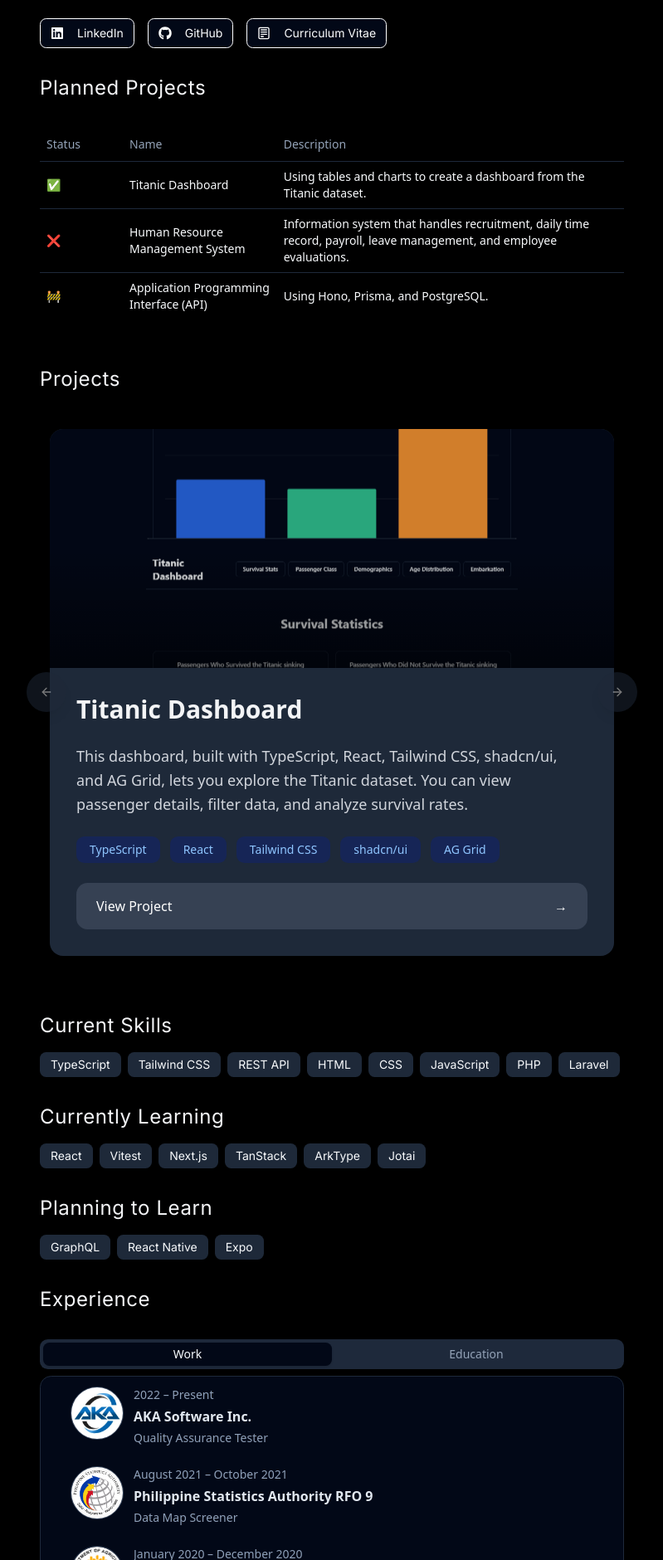
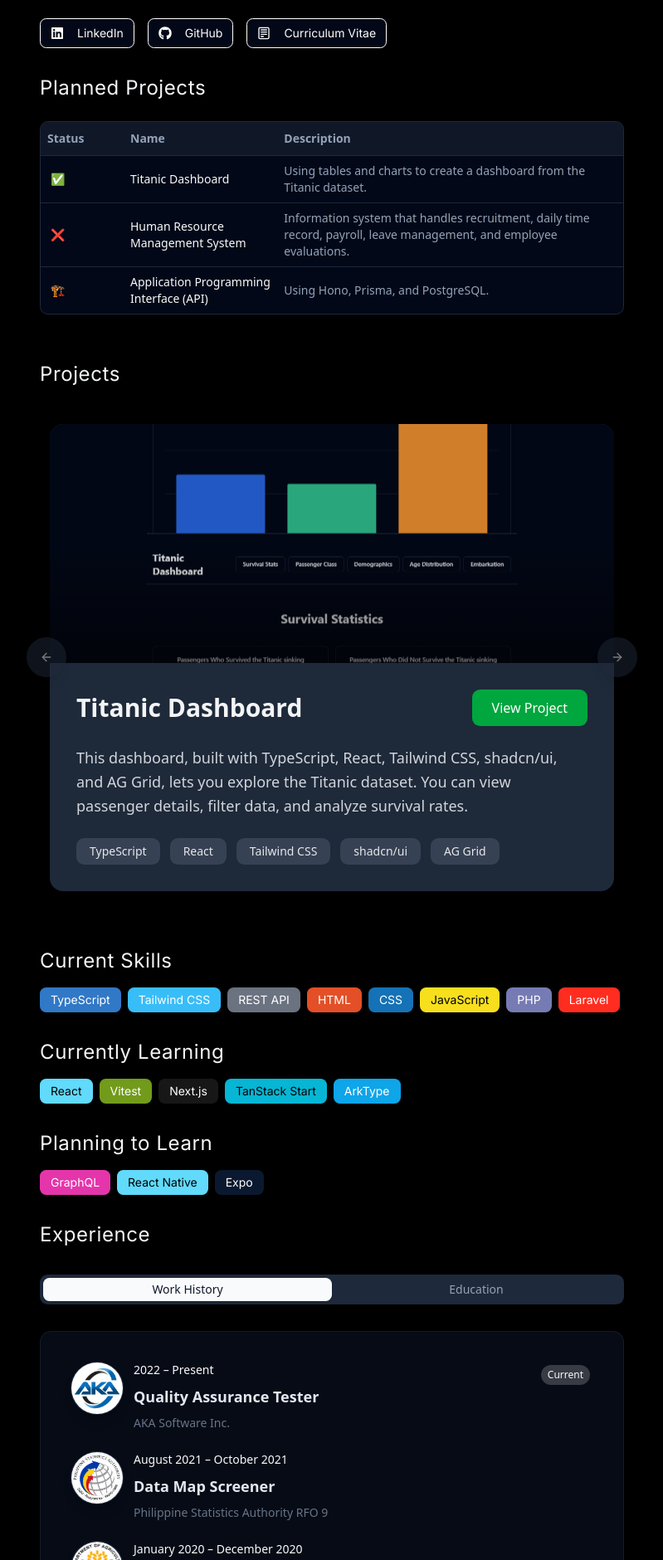
Before and after one commit to andreirabon/portfolio, a React (Vite) app: page / in a window 1280 px wide. Shown: the part 300-2180 px from the top of the page at 83% size, without its empty margins (240-1039 px from the left). Built offline with nearby package versions, Linux system fonts and the light colour scheme; a web font is replaced by a local one.

Commit message:
UI Design updates.

```diff
--- a/src/components/Experience.tsx
+++ b/src/components/Experience.tsx
@@ -80,14 +80,22 @@
       <Tabs
         defaultValue="work"
         className="h-full w-full">
-        <TabsList className="grid w-full grid-cols-2">
-          <TabsTrigger value="work">Work</TabsTrigger>
-          <TabsTrigger value="education">Education</TabsTrigger>
+        <TabsList className="grid w-full grid-cols-2 mb-6">
+          <TabsTrigger
+            value="work"
+            className="data-[state=active]:bg-primary data-[state=active]:text-primary-foreground">
+            Work History
+          </TabsTrigger>
+          <TabsTrigger
+            value="education"
+            className="data-[state=active]:bg-primary data-[state=active]:text-primary-foreground">
+            Education
+          </TabsTrigger>
         </TabsList>
 
         <TabsContent value="work">
-          <Card>
-            <CardContent>
+          <Card className="border-slate-700/30 bg-slate-900/50 backdrop-blur-sm">
+            <CardContent className="p-6">
               <div>
                 {work.map((entry) => (
                   <WorkTimelineItem
@@ -100,8 +108,8 @@
           </Card>
         </TabsContent>
         <TabsContent value="education">
-          <Card>
-            <CardContent>
+          <Card className="border-slate-700/30 bg-slate-900/50 backdrop-blur-sm">
+            <CardContent className="p-6">
               <div>
                 {education.map((entry) => (
                   <EduTimelineItem
@@ -120,9 +128,9 @@
 
 function EduTimelineItem({ logo, startDate, endDate, level, institution, qualification }: EduTimelineEntry) {
   return (
-    <div className="flex gap-3 p-3 relative">
-      <div className="shrink-0">
-        <div className="border border-slate-700 rounded-full bg-slate-900 size-16 overflow-hidden">
+    <div className="flex gap-3 p-3 relative transition-all duration-300 hover:bg-slate-800/50 rounded-lg cursor-pointer group">
+      <div className="shrink-0 transition-transform group-hover:scale-105">
+        <div className="border border-slate-700/50 rounded-full bg-slate-900/90 size-16 overflow-hidden shadow-lg">
           <img
             src={logo || "/placeholder.svg"}
             alt={`${institution} logo`}
@@ -134,13 +142,13 @@
         </div>
       </div>
 
-      <div className="space-y-1">
-        <div className="text-sm text-slate-400">
+      <div className="space-y-2">
+        <div className="text-sm font-medium text-primary">
           {startDate} – {endDate}
         </div>
-        <p className="text-slate-400 text-sm">{level}</p>
-        <h2 className="text-slate-200 font-semibold">{institution}</h2>
-        <p className="text-slate-400 text-sm">{qualification}</p>
+        <h2 className="text-slate-200 font-semibold text-lg">{qualification}</h2>
+        <p className="text-sm text-slate-400/70">{level}</p>
+        <p className="text-sm text-slate-400/70">{institution}</p>
       </div>
     </div>
   );
@@ -148,9 +156,9 @@
 
 function WorkTimelineItem({ logo, startDate, endDate, employer, role }: WorkTimelineEntry) {
   return (
-    <div className="flex gap-3 p-3 relative">
-      <div className="shrink-0">
-        <div className="border border-slate-700 rounded-full bg-slate-900 size-16 overflow-hidden">
+    <div className="flex gap-3 p-3 relative transition-all duration-300 hover:bg-slate-800/50 rounded-lg cursor-pointer group">
+      <div className="shrink-0 transition-transform group-hover:scale-105">
+        <div className="border border-slate-700/50 rounded-full bg-slate-900/90 size-16 overflow-hidden shadow-lg">
           <img
             src={logo || "/placeholder.svg"}
             alt={`${employer} logo`}
@@ -162,13 +170,18 @@
         </div>
       </div>
 
-      <div className="space-y-1">
-        <div className="text-sm text-slate-400">
+      <div className="space-y-2">
+        <div className="text-sm font-medium text-primary">
           {startDate} – {endDate}
         </div>
-        <h2 className="text-slate-200 font-semibold">{employer}</h2>
-        <p className="text-sm text-slate-400">{role}</p>
+        <h2 className="text-slate-200 font-semibold text-lg">{role}</h2>
+        <p className="text-sm text-slate-400/70">{employer}</p>
       </div>
+      {endDate === "Present" && (
+        <span className="absolute right-4 top-4 px-2 py-1 text-xs font-medium bg-primary/20 text-primary rounded-full">
+          Current
+        </span>
+      )}
     </div>
   );
 }
--- a/src/components/Navbar.tsx
+++ b/src/components/Navbar.tsx
@@ -29,7 +29,9 @@
     };
 
     window.addEventListener("scroll", throttledScroll, { passive: true });
-    return () => { window.removeEventListener("scroll", throttledScroll); };
+    return () => {
+      window.removeEventListener("scroll", throttledScroll);
+    };
   }, [handleScroll]);
 
   return (
--- a/src/components/Projects.tsx
+++ b/src/components/Projects.tsx
@@ -1,7 +1,8 @@
 // import { Card, CardContent } from "@/components/ui/card";
 import { Carousel, CarouselContent, CarouselItem, CarouselNext, CarouselPrevious } from "@/components/ui/carousel";
 import { Table, TableBody, TableCell, TableHead, TableHeader, TableRow } from "@/components/ui/table";
-import { Card, CardContent } from "./ui/card";
+import { useState } from "react";
+import { CardContent } from "./ui/card";
 
 const projects = [
   {
@@ -48,7 +49,7 @@
 
   {
     id: 3,
-    status: "🚧",
+    status: "🏗️",
     name: (
       <a
         href="https://github.com/andreirabon/api-hono"
@@ -69,74 +70,98 @@
 ];
 
 function Projects() {
+  const [isLoading, setIsLoading] = useState(true);
+
   return (
     <>
-      <h1
-        id="projects"
-        className="inter text-2xl font-bold tracking-wide dark:text-gray-100">
-        Planned Projects
-      </h1>
+      <div className="space-y-2 mb-6">
+        <h1 className="inter text-2xl font-bold tracking-wide dark:text-gray-100"> Planned Projects</h1>
+      </div>
+      <div className="rounded-lg border bg-card text-card-foreground shadow-sm overflow-hidden">
         <Table>
           <TableHeader>
-          <TableRow>
-            <TableHead className="w-[100px]">Status</TableHead>
-            <TableHead>Name</TableHead>
-            <TableHead>Description</TableHead>
+            <TableRow className="bg-muted/50">
+              <TableHead className="w-[100px] font-semibold">Status</TableHead>
+              <TableHead className="font-semibold">Name</TableHead>
+              <TableHead className="font-semibold">Description</TableHead>
             </TableRow>
           </TableHeader>
           <TableBody>
             {plannedProjects.map((project) => (
-            <TableRow key={project.id}>
-              <TableCell className="font-medium">{project.status}</TableCell>
+              <TableRow
+                key={project.id}
+                className="hover:bg-muted/50 transition-colors">
+                <TableCell className="font-medium">
+                  <span className="inline-flex items-center justify-center w-6 h-6">{project.status}</span>
+                </TableCell>
                 <TableCell>{project.name}</TableCell>
-              <TableCell>{project.description}</TableCell>
+                <TableCell className="text-muted-foreground">{project.description}</TableCell>
               </TableRow>
             ))}
           </TableBody>
         </Table>
+      </div>
       <br />
       <h1
         id="projects"
         className="inter text-2xl font-bold tracking-wide dark:text-gray-100">
         Projects
       </h1>
-      <Carousel className="w-full max-w-5xl mx-auto">
+      <Carousel
+        className="w-full max-w-5xl mx-auto"
+        opts={{
+          align: "start",
+          loop: true,
+          autoplay: true,
+          interval: 5000,
+        }}>
         <CarouselContent>
           {projects.map((project) => (
             <CarouselItem key={project.id}>
               <div className="p-3">
-                <div className="bg-white dark:bg-gray-800 rounded-2xl overflow-hidden border-0 shadow-lg hover:shadow-2xl transition-all duration-500"></div>
-                <Card className="bg-white dark:bg-gray-800 rounded-2xl overflow-hidden border-0 shadow-lg hover:shadow-2xl transition-all duration-500">
+                <div className="bg-white dark:bg-gray-800 rounded-2xl overflow-hidden border-0 shadow-lg hover:shadow-2xl transition-all duration-500 group">
                   <CardContent className="p-0">
                     <div className="relative group">
                       <img
                         src={project.picture}
                         alt={project.pictureAlt}
                         className="w-full h-72 object-cover brightness-90 group-hover:brightness-100 transition-all duration-500"
+                        loading="lazy"
+                        onLoad={() => {
+                          setIsLoading(false);
+                        }}
                       />
+                      {isLoading && (
+                        <div className="absolute inset-0 flex items-center justify-center bg-gray-100 dark:bg-gray-800">
+                          <div className="animate-spin rounded-full h-8 w-8 border-b-2 border-gray-900 dark:border-white" />
+                        </div>
+                      )}
                       <div className="absolute inset-0 bg-gradient-to-b from-transparent via-transparent to-black/50" />
                     </div>
                     <div className="p-8 space-y-6">
+                      <div className="flex items-center justify-between">
                         <h3 className="text-3xl font-bold text-gray-900 dark:text-gray-100">{project.title}</h3>
+                        <a
+                          href={project.link}
+                          target="_blank"
+                          rel="noopener noreferrer"
+                          className="inline-flex items-center justify-center px-6 py-2.5 bg-green-600 text-white font-medium rounded-lg hover:bg-green-700 transition-colors">
+                          View Project
+                        </a>
+                      </div>
                       <p className="text-gray-600 dark:text-gray-300 text-lg leading-relaxed">{project.description}</p>
                       <div className="flex flex-wrap gap-3">
                         {project.tools.map((tool) => (
                           <span
                             key={tool}
-                            className="px-4 py-1.5 text-sm font-medium bg-blue-50 text-blue-600 dark:bg-blue-950 dark:text-blue-300 rounded-lg">
+                            className="px-4 py-1.5 text-sm font-medium bg-gray-100 text-gray-700 dark:bg-gray-700 dark:text-gray-200 rounded-lg">
                             {tool}
                           </span>
                         ))}
                       </div>
-                      <a
-                        href={project.link}
-                        className="group flex items-center justify-between w-full px-6 py-4 text-white bg-gray-900 dark:bg-gray-700 rounded-xl hover:bg-blue-600 dark:hover:bg-blue-600 transition-colors duration-300">
-                        <span className="text-base font-medium">View Project</span>
-                        <span className="group-hover:translate-x-1 transition-transform duration-300">→</span>
-                      </a>
                     </div>
                   </CardContent>
-                </Card>
+                </div>
               </div>
             </CarouselItem>
           ))}
--- a/src/components/Skills.tsx
+++ b/src/components/Skills.tsx
@@ -5,6 +5,25 @@
   title: string;
   items: string[];
 }
+
+const skillColors: Record<string, { bg: string; text: string }> = {
+  TypeScript: { bg: "#3178C6", text: "#ffffff" },
+  "Tailwind CSS": { bg: "#38BDF8", text: "#ffffff" },
+  "REST API": { bg: "#6B7280", text: "#ffffff" },
+  HTML: { bg: "#E34F26", text: "#ffffff" },
+  CSS: { bg: "#1572B6", text: "#ffffff" },
+  JavaScript: { bg: "#F7DF1E", text: "#000000" },
+  PHP: { bg: "#777BB4", text: "#ffffff" },
+  Laravel: { bg: "#FF2D20", text: "#ffffff" },
+  React: { bg: "#61DAFB", text: "#000000" },
+  Vitest: { bg: "#729B1B", text: "#ffffff" },
+  "Next.js": { bg: "#171717", text: "#ffffff" },
+  "TanStack Start": { bg: "#06B6D4", text: "#000000" },
+  ArkType: { bg: "#0EA5E9", text: "#ffffff" },
+  GraphQL: { bg: "#E535AB", text: "#ffffff" },
+  "React Native": { bg: "#61DAFB", text: "#000000" },
+  Expo: { bg: "#0A192F", text: "#ffffff" },
+};
 
 const Skills: React.FC = memo(() => {
   const skillCategories: SkillCategory[] = [
@@ -14,7 +33,7 @@
     },
     {
       title: "Currently Learning",
-      items: ["React", "Vitest", "Next.js", "TanStack", "ArkType", "Jotai"],
+      items: ["React", "Vitest", "Next.js", "TanStack Start", "ArkType"],
     },
     {
       title: "Planning to Learn",
@@ -44,7 +63,11 @@
               <Badge
                 key={item}
                 variant="secondary"
-                className="inter text-xs sm:text-sm px-2 sm:px-3 py-1 font-medium transition-all hover:scale-105 bg-gray-100 dark:bg-gray-800 dark:hover:bg-gray-700"
+                style={{
+                  backgroundColor: skillColors[item].bg,
+                  color: skillColors[item].text,
+                }}
+                className="inter text-xs sm:text-sm px-2 sm:px-3 py-1 font-medium transition-all hover:scale-105 dark:hover:bg-slate-800"
                 role="listitem">
                 {item}
               </Badge>
```
Lines whose indentation alone changed are shown as unchanged.
